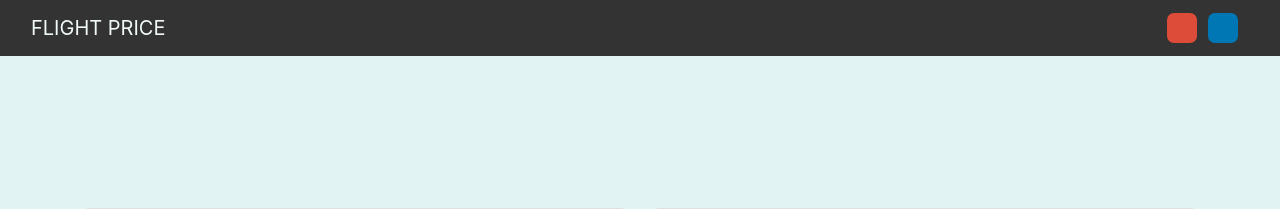
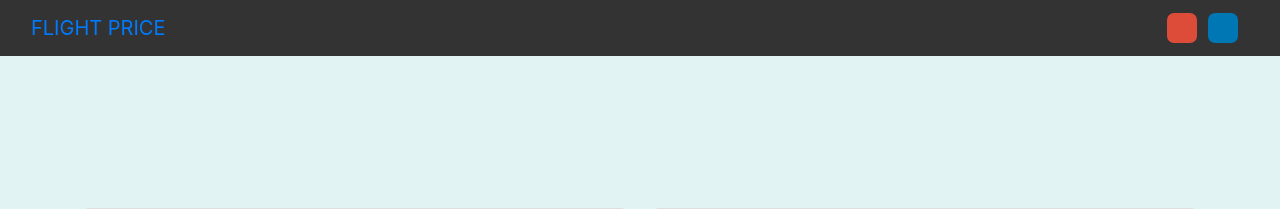
Before and after one commit to abdul-ameer/Flight-Fare-Prediction, a Flask app: page / in a window 1280 px wide. Shown: the top 209 px of the page. Run offline with Flask 2, Linux system fonts and the light colour scheme; parts of the project's set-up code (start-up, migrations or seed data) failed here and were passed over; some libraries are stand-ins or nearby versions.

Commit message:
update style

```diff
--- a/static/css/styles.css
+++ b/static/css/styles.css
@@ -7,13 +7,6 @@ body {
     background-color: #333333;
 }
 
-a {
-    color: #f1f9f9;
-}
-
-a:hover {
-    color: #f0f0f0;
-  }
 
   @import url("https://fonts.googleapis.com/css2?family=Poppins:wght@100;200;300;400;500;600;700;800&display=swap");
 
```
